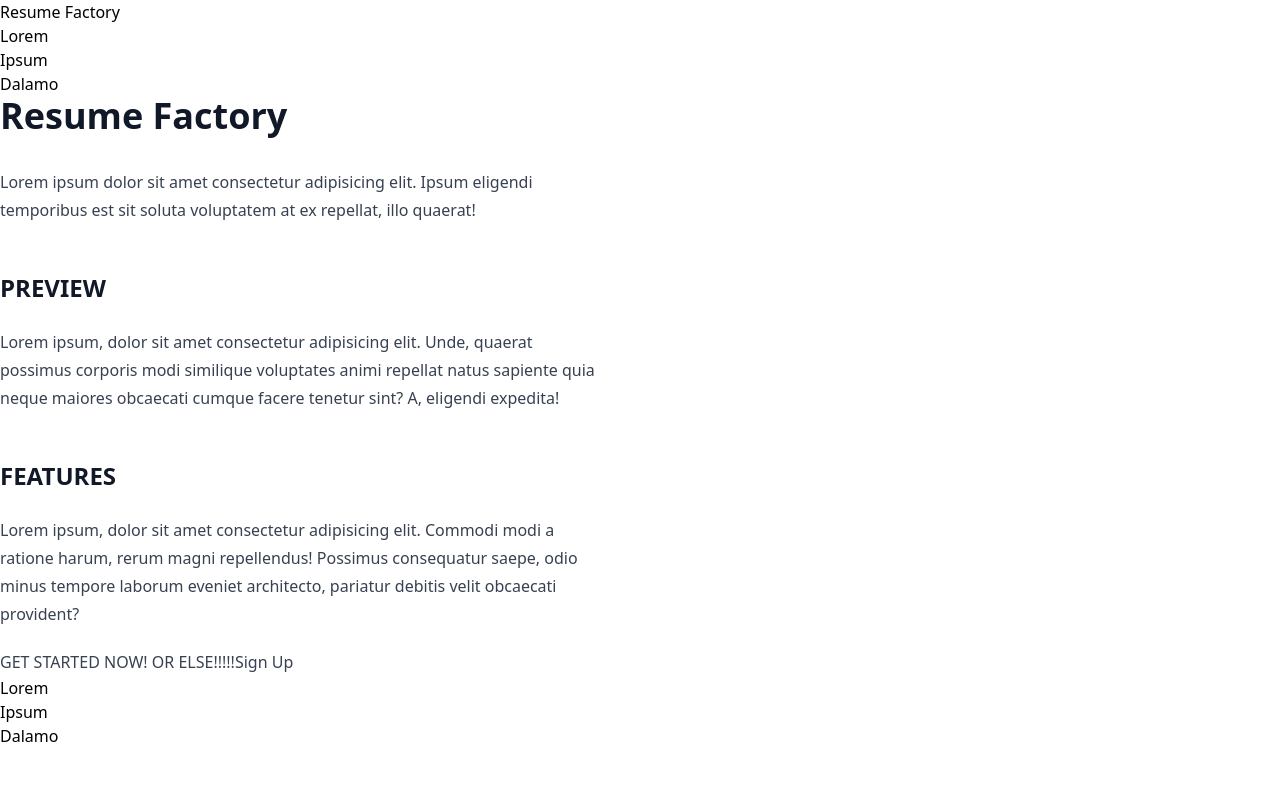
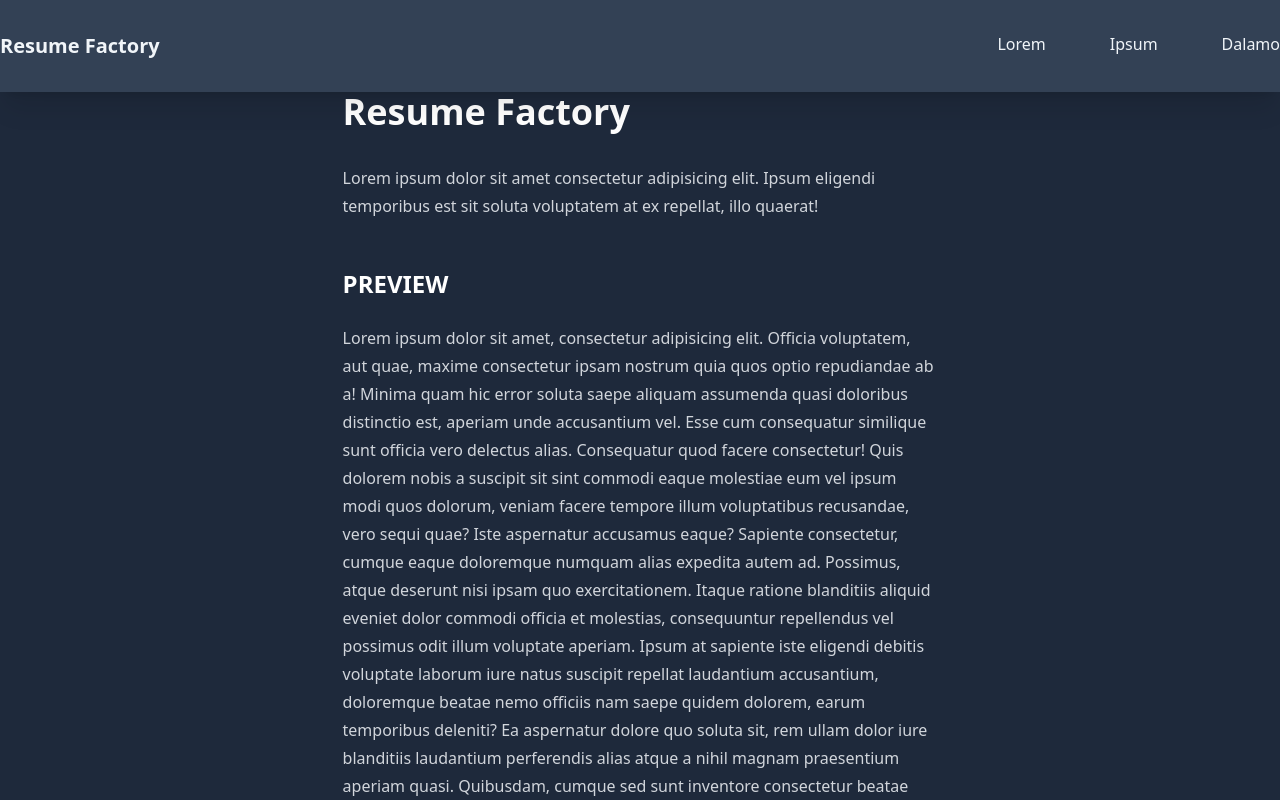
Before and after one commit to CSC-3380-Spring-2024/resume-factory, a Next.js app: page / in a window 1280 px wide. Shown: the top 800 px of the page. Built offline with nearby package versions, Linux system fonts and the light colour scheme.

Commit message:
Skeleton made nicer

```diff
--- /dev/null
+++ b/src/pages/_document.tsx
@@ -0,0 +1,13 @@
+import { Html, Head, Main, NextScript } from "next/document";
+
+export default function Document() {
+  return (
+    <Html>
+      <Head />
+      <body className="w-full bg-slate-800 text-slate-100">
+        <Main />
+        <NextScript />
+      </body>
+    </Html>
+  );
+}
--- a/src/pages/index.tsx
+++ b/src/pages/index.tsx
@@ -11,7 +11,7 @@ const Home: NextPage = () => {
         <link rel="icon" href="/favicon.ico" />
       </Head>
       <Header />
-      <main className="prose">
+      <main className=" container prose prose-invert">
         <Hero />
         <Preview />
         <Features />
@@ -26,15 +26,17 @@ export default Home;
 
 const Header: React.FC = () => {
   return (
-    <header>
-      <span>Resume Factory</span>
+    <header className=" sticky top-0 z-50 w-full bg-slate-700 shadow-xl transition-all duration-300 ease-in-out">
+      <div className="container flex flex-row justify-between gap-x-4 py-8">
+        <span className="text-xl font-bold">Resume Factory</span>
         <nav>
-        <ul>
+          <ul className="flex flex-row items-center gap-x-8 sm:gap-x-16">
             <li>Lorem</li>
             <li>Ipsum</li>
             <li>Dalamo</li>
           </ul>
         </nav>
+      </div>
     </header>
   );
 };
@@ -56,10 +58,38 @@ const Preview: React.FC = () => {
     <section>
       <h2>PREVIEW</h2>
       <p>
-        Lorem ipsum, dolor sit amet consectetur adipisicing elit. Unde, quaerat
-        possimus corporis modi similique voluptates animi repellat natus
-        sapiente quia neque maiores obcaecati cumque facere tenetur sint? A,
-        eligendi expedita!
+        Lorem ipsum dolor sit amet, consectetur adipisicing elit. Officia
+        voluptatem, aut quae, maxime consectetur ipsam nostrum quia quos optio
+        repudiandae ab a! Minima quam hic error soluta saepe aliquam assumenda
+        quasi doloribus distinctio est, aperiam unde accusantium vel. Esse cum
+        consequatur similique sunt officia vero delectus alias. Consequatur quod
+        facere consectetur! Quis dolorem nobis a suscipit sit sint commodi eaque
+        molestiae eum vel ipsum modi quos dolorum, veniam facere tempore illum
+        voluptatibus recusandae, vero sequi quae? Iste aspernatur accusamus
+        eaque? Sapiente consectetur, cumque eaque doloremque numquam alias
+        expedita autem ad. Possimus, atque deserunt nisi ipsam quo
+        exercitationem. Itaque ratione blanditiis aliquid eveniet dolor commodi
+        officia et molestias, consequuntur repellendus vel possimus odit illum
+        voluptate aperiam. Ipsum at sapiente iste eligendi debitis voluptate
+        laborum iure natus suscipit repellat laudantium accusantium, doloremque
+        beatae nemo officiis nam saepe quidem dolorem, earum temporibus
+        deleniti? Ea aspernatur dolore quo soluta sit, rem ullam dolor iure
+        blanditiis laudantium perferendis alias atque a nihil magnam praesentium
+        aperiam quasi. Quibusdam, cumque sed sunt inventore consectetur beatae
+        quos autem ducimus accusantium quia nihil possimus. Est dolore beatae
+        doloremque, tenetur tempora nostrum sapiente eaque voluptas quae aliquam
+        libero fugiat consequatur ex quia natus reprehenderit repellendus atque
+        aut corrupti dolor dignissimos deserunt ducimus. Ipsum natus nemo quia.
+        Cumque, assumenda culpa! Eveniet ut asperiores mollitia, quam iusto
+        voluptas ea culpa nam atque? Repudiandae velit officia, vel temporibus
+        accusamus autem provident perferendis unde officiis. Autem, ex quae
+        explicabo aperiam deleniti vitae nesciunt inventore pariatur itaque
+        eaque nam minima enim in accusantium perferendis excepturi eius beatae
+        facilis voluptatum quos! Deleniti doloribus, excepturi nesciunt corporis
+        esse porro labore, inventore aliquam est harum quasi. Sunt fugiat
+        voluptas magnam praesentium recusandae optio dolor ab enim quis laborum
+        inventore laboriosam doloremque quam repudiandae, incidunt esse corrupti
+        est magni saepe ea neque! Expedita quas deserunt vel culpa dolorem! Eos!
       </p>
     </section>
   );
--- a/tailwind.config.ts
+++ b/tailwind.config.ts
@@ -4,6 +4,9 @@ export default {
   content: ["./src/**/*.{js,ts,jsx,tsx}"],
   theme: {
     extend: {},
+    container: {
+      center: true,
+    },
   },
   plugins: [require("@tailwindcss/typography")],
 } satisfies Config;
```
Also changed, not shown: 1 other file (tests, documents, lock files or other folders). Lines whose indentation alone changed are shown as unchanged.
